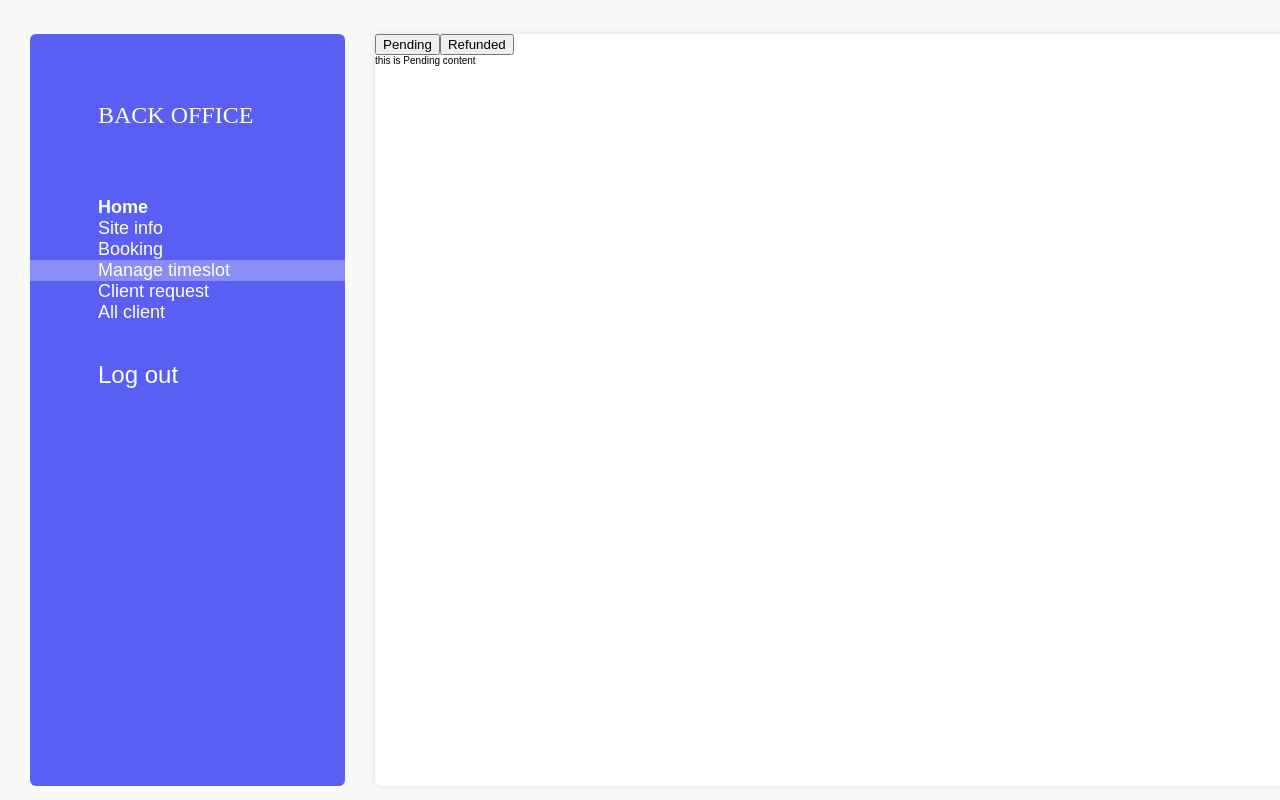
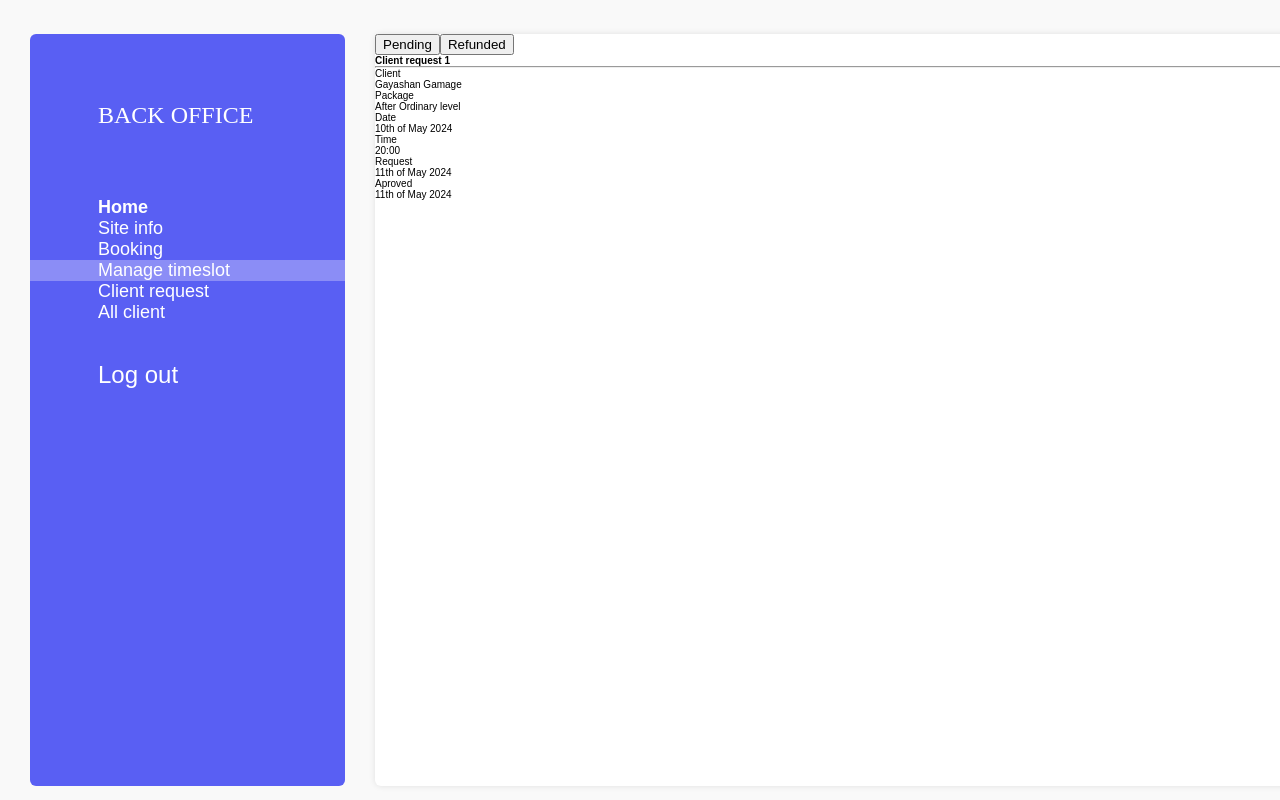
Before and after one commit to GayashanGamage/Dr.Dinesh-backoffice, a Vue app: page /office/request/pending in a window 1280 px wide. Shown: the top 800 px of the page. Built offline with nearby package versions, Linux system fonts and the light colour scheme; a web font is replaced by a local one.

Commit message:
add basic HTML part to 'approved' and 'Pending' components

```diff
--- a/src/components/Request/Approved.vue
+++ b/src/components/Request/Approved.vue
@@ -1,6 +1,20 @@
 <template>
   <div class="sc1-level-one-container">
-    <p>this is approved content</p>
+    <div class="sc1-level-two-container">
+      <h4>Client request 1</h4>
+      <hr />
+      <p>Client</p>
+      <p>Chamodi senanayake</p>
+      <p>Package</p>
+      <p>After Advanced level</p>
+      <p>Date</p>
+      <p>2nd of June 2024</p>
+      <p>Time</p>
+      <p>13:00</p>
+      <p>Request</p>
+      <p>4th of June 2024</p>
+      <button>Confirm</button>
+    </div>
   </div>
 </template>
 
--- a/src/components/Request/Pending.vue
+++ b/src/components/Request/Pending.vue
@@ -1,6 +1,21 @@
 <template>
   <div class="sc-level-one-container">
-    <p>this is Pending content</p>
+    <div class="sc-level-two-container">
+      <h4>Client request 1</h4>
+      <hr />
+      <p>Client</p>
+      <p>Gayashan Gamage</p>
+      <p>Package</p>
+      <p>After Ordinary level</p>
+      <p>Date</p>
+      <p>10th of May 2024</p>
+      <p>Time</p>
+      <p>20:00</p>
+      <p>Request</p>
+      <p>11th of May 2024</p>
+      <p>Aproved</p>
+      <p>11th of May 2024</p>
+    </div>
   </div>
 </template>
 
```
